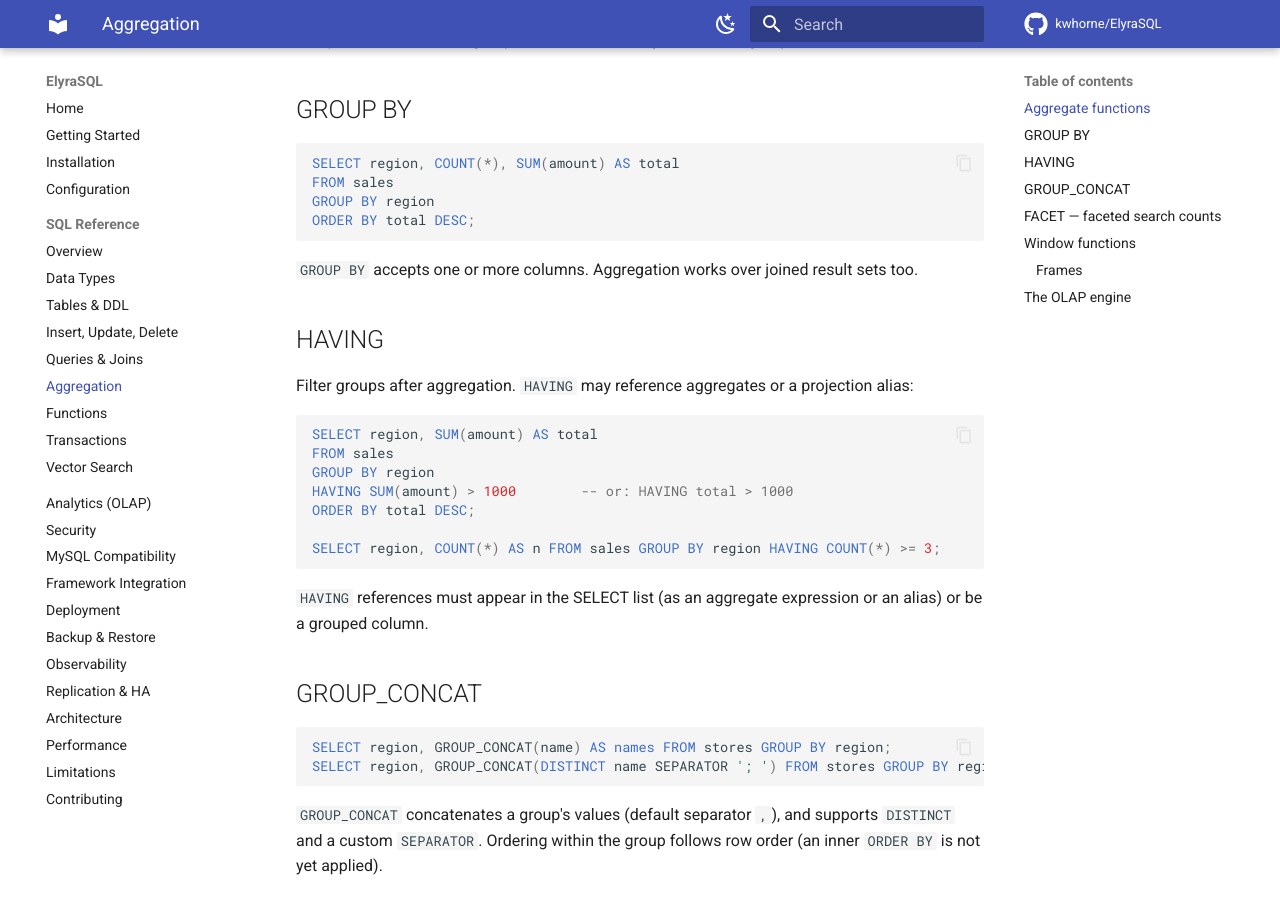
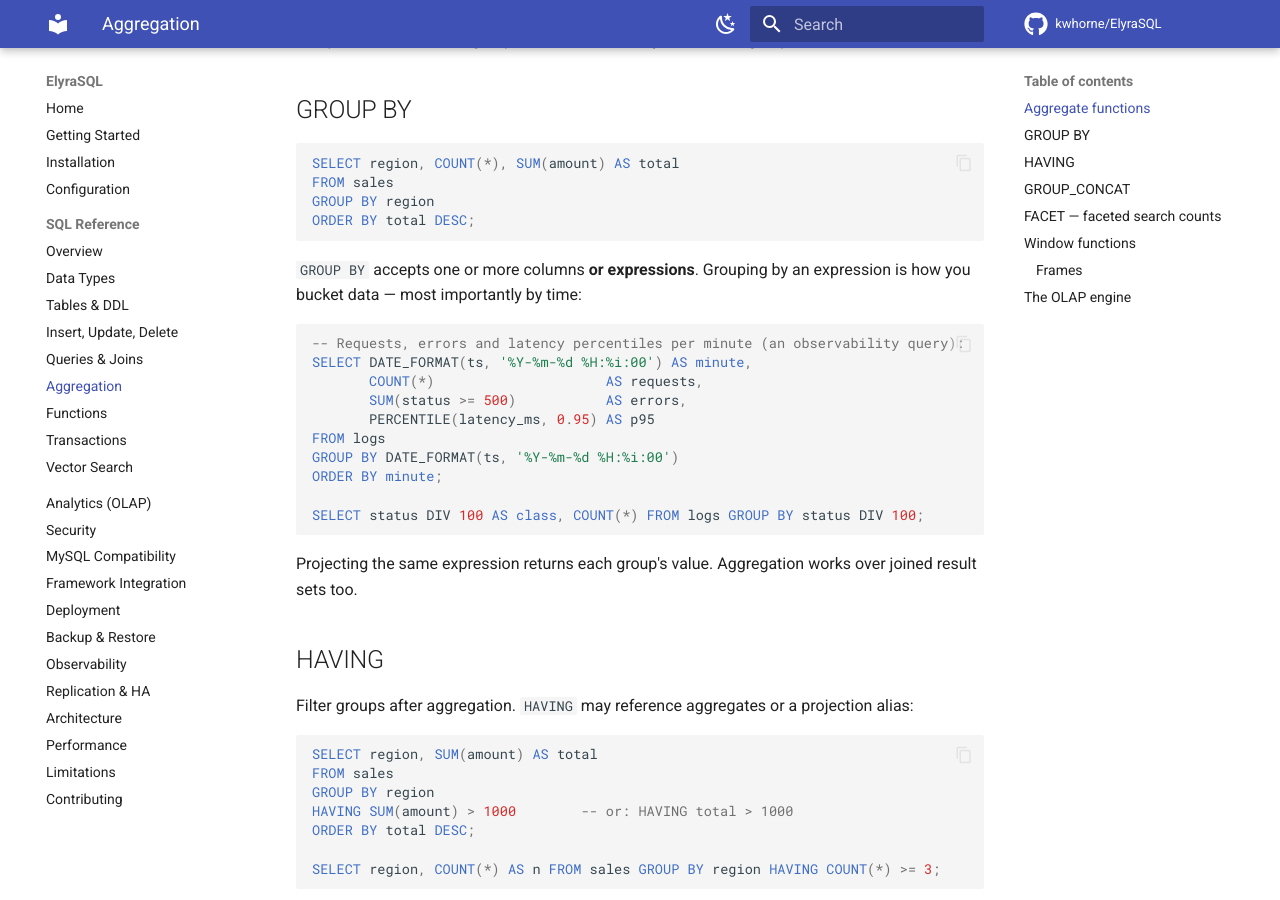
Before and after one commit to kwhorne/ElyraSQL, an MkDocs documentation site: the page built from docs/sql/aggregation.md, in a window 1280 px wide and 900 px high, scrolled down 801 px. Built offline with MkDocs 1.6.1 and Material for MkDocs 9.7.7, drawn with Linux system fonts in a browser that asks for light colours; comment, search, counter and statistics services are not loaded.

Commit message:
release: 1.4.2 — percentile aggregates + GROUP BY expression
Bump to 1.4.2 (SERVER_VERSION 8.0.0-ElyraSQL-1.4.2). Promotes the [Unreleased]
analytics work to [1.4.2]: PERCENTILE/QUANTILE/MEDIAN aggregates and GROUP BY on
an arbitrary expression (time-bucketing), the pieces a metrics/observability
workload needs. docs/sql/aggregation.md documents grouping by an expression
(time-bucket example) alongside the percentile functions. No on-disk format
change.

````diff
--- a/Cargo.toml
+++ b/Cargo.toml
@@ -15,7 +15,7 @@
 exclude = ["fuzz"]
 
 [workspace.package]
-version = "1.4.1"
+version = "1.4.2"
 edition = "2021"
 rust-version = "1.82"
 license = "MIT"
--- a/docs/sql/aggregation.md
+++ b/docs/sql/aggregation.md
@@ -43,8 +43,24 @@
 ORDER BY total DESC;
 ```
 
-`GROUP BY` accepts one or more columns. Aggregation works over joined result
-sets too.
+`GROUP BY` accepts one or more columns **or expressions**. Grouping by an
+expression is how you bucket data — most importantly by time:
+
+```sql
+-- Requests, errors and latency percentiles per minute (an observability query):
+SELECT DATE_FORMAT(ts, '%Y-%m-%d %H:%i:00') AS minute,
+       COUNT(*)                     AS requests,
+       SUM(status >= 500)           AS errors,
+       PERCENTILE(latency_ms, 0.95) AS p95
+FROM logs
+GROUP BY DATE_FORMAT(ts, '%Y-%m-%d %H:%i:00')
+ORDER BY minute;
+
+SELECT status DIV 100 AS class, COUNT(*) FROM logs GROUP BY status DIV 100;
+```
+
+Projecting the same expression returns each group's value. Aggregation works over
+joined result sets too.
 
 ## HAVING
 
````
Also changed, not shown: CHANGELOG.md (+6 -1 lines), README.md (+5 -5 lines), docs/deployment.md (+2 -2 lines), docs/installation.md (+3 -3 lines), docs/mysql-compatibility.md (+1 -1 lines), 2 other files.
